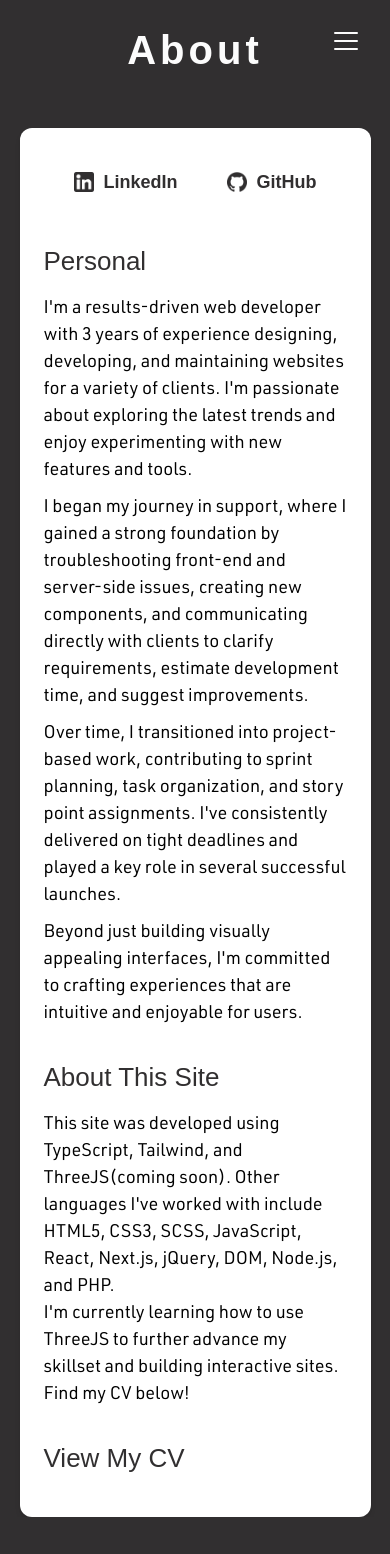
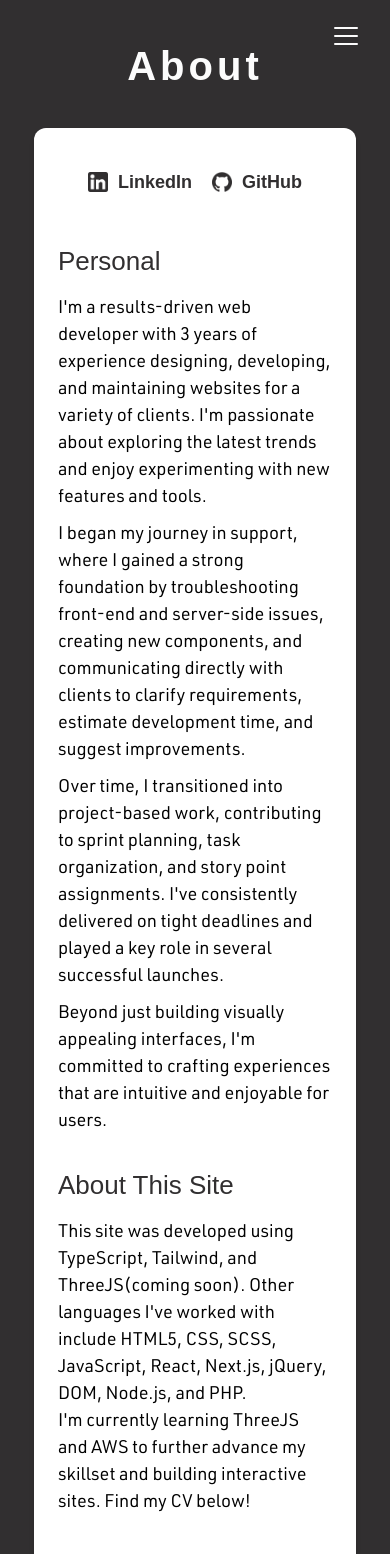
Before and after one commit to AdrianKitsu/my-portfolio, a React (Create React App) app: page /about in a window 390 px wide. Shown: the top 1554 px of the page. Before the commit the page ends 1517 px from the top, so only its background shows below. Built offline with nearby package versions, Linux system fonts and the light colour scheme; a web font is replaced by a local one.

Commit message:
styling for hamburger menu

```diff
--- a/src/components/Navbar.tsx
+++ b/src/components/Navbar.tsx
@@ -14,8 +14,8 @@ const Navbar = () => {
   };
 
   return (
-    <nav className="relative z-50">
-      <div className="flex justify-end px-6 py-4 fixed right-[0] z-2 mt-[-15px]">
+    <nav className="fixed right-[0] z-50">
+      <div className="flex justify-end px-6 py-4">
         <button
           onClick={handleClick}
           className="relative flex flex-col justify-center items-center w-10 h-10 group z-10"
--- a/src/pages/About.tsx
+++ b/src/pages/About.tsx
@@ -4,8 +4,8 @@ import GitHub from "../assets/images/GitHub.png";
 
 const About = () => {
   return (
-    <>
-      <h2 className="mb-5 text-center text-[#fcfcfc] tracking-[4px] text-[40px] sm:text-[60px] mt-5">
+    <div className="w-full space-y-8 sm:space-y-16 p-4 pb-[64px]">
+      <h2 className="mb-5 text-center text-[#fcfcfc] tracking-[4px] text-[40px] sm:text-[60px] mt-5 max-h-min">
         About
       </h2>
       <div className="w-[90%] mx-auto mt-12 bg-white shadow-md rounded-xl p-6 md:p-10">
@@ -63,14 +63,14 @@ const About = () => {
         </h4>
         <p className="font-urw">
           This site was developed using TypeScript, Tailwind, and ThreeJS(coming
-          soon). Other languages I've worked with include HTML5, CSS3, SCSS,
+          soon). Other languages I've worked with include HTML5, CSS, SCSS,
           JavaScript, React, Next.js, jQuery, DOM, Node.js, and PHP.
-          <br /> I'm currently learning how to use ThreeJS to further advance my
+          <br /> I'm currently learning ThreeJS and AWS to further advance my
           skillset and building interactive sites. Find my CV below!
         </p>
-        <h4 className="mt-[30px] mb-[15px]">
+        <h4 className="mt-[30px] hover:scale-[1.07] origin-left duration-500 ease-in-out">
           <a
-            className="font-caslon text-[26px] text-[#312f30] mt-[30px] mb-[15px] hover:text-[28px] hover:text-[#3b9ff0] duration-500 ease-in-out cursor-pointer"
+            className="font-caslon text-[26px] text-[#312f30] hover:text-[#3b9ff0] duration-500 ease-in-out cursor-pointer"
             href="/Adrian Borges Solari - CV.pdf"
             target="_blank"
             rel="noopener noreferrer"
@@ -79,7 +79,7 @@ const About = () => {
           </a>
         </h4>
       </div>
-    </>
+    </div>
   );
 };
 
--- a/src/pages/Portfolio.tsx
+++ b/src/pages/Portfolio.tsx
@@ -64,7 +64,7 @@ const Portfolio = () => {
   const { image, text, text2, href } = tabContent[activeTab];
 
   return (
-    <>
+    <div className="w-full space-y-8 sm:space-y-16 p-4 pb-[64px]">
       <h2 className="mb-5 text-center text-[#fcfcfc] tracking-[4px] text-[40px] sm:text-[60px]  mt-5">
         Projects I've developed
       </h2>
@@ -135,7 +135,7 @@ const Portfolio = () => {
           </div>
         </div>
       </div>
-    </>
+    </div>
   );
 };
 
```
